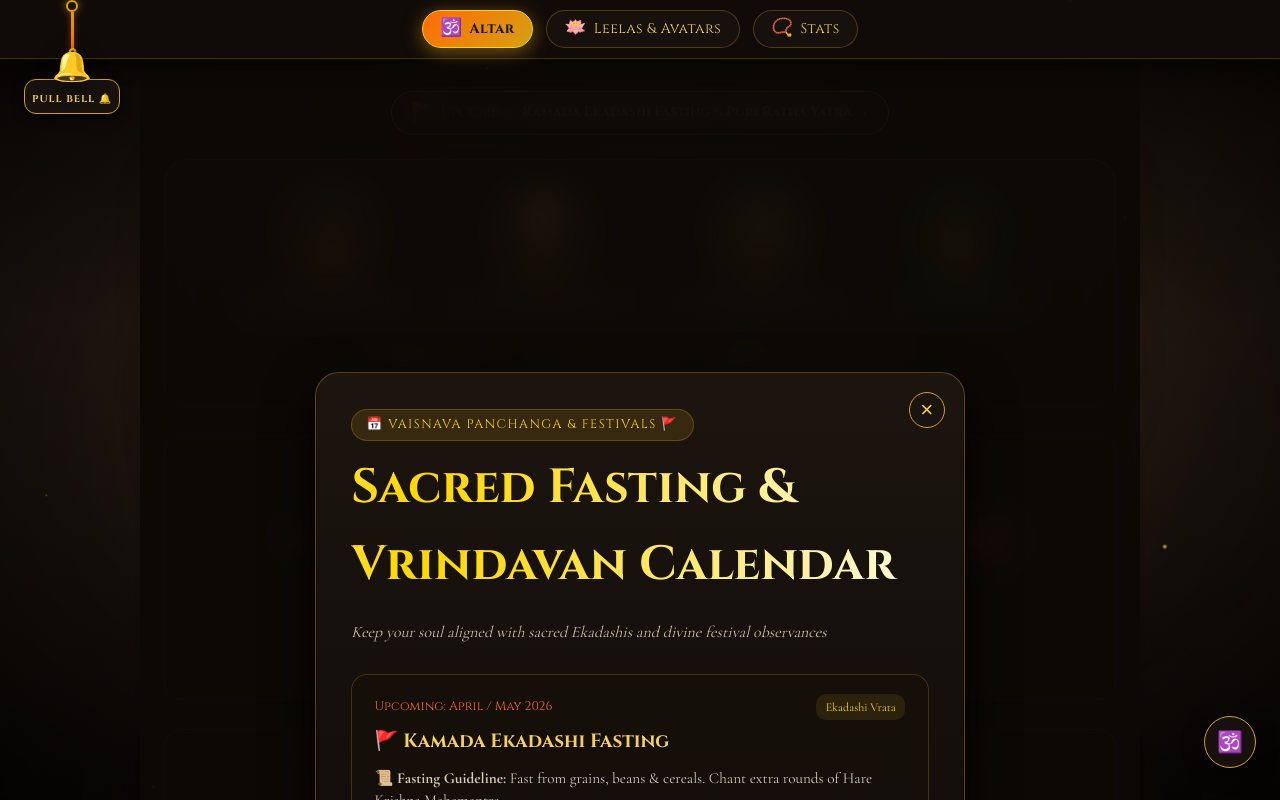
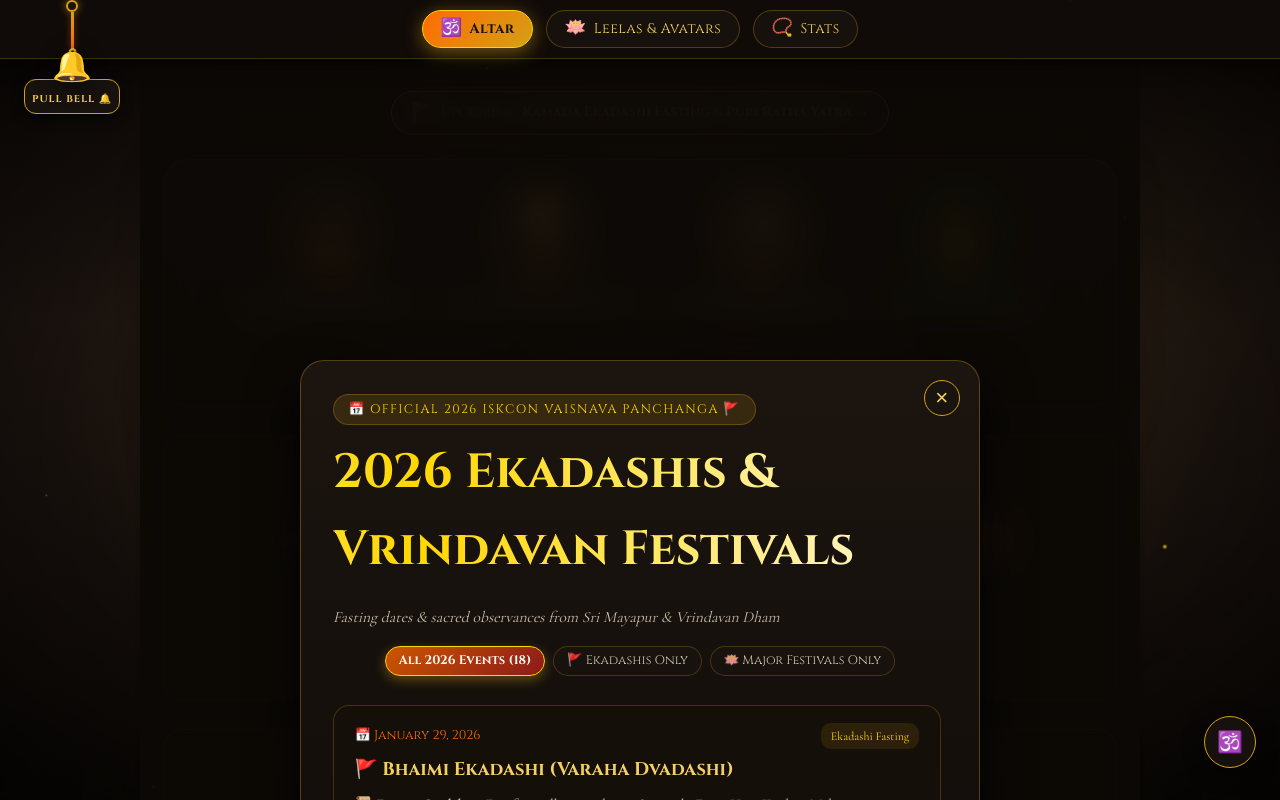
Before and after one commit to chaithanya762/harekrishna, a React (Vite) app: page / in a window 1280 px wide. Both pictures are taken after a click on the element "View Upcoming Ekadashi Fasting Dates & Festivals". Built offline with nearby package versions, Linux system fonts and the light colour scheme.

Commit message:
feat: Import complete official 2026 ISKCON Vaishnava Calendar and turn Diya flame tip upward facing the Lord

```diff
--- a/src/components/FestivalCalendarModal.css
+++ b/src/components/FestivalCalendarModal.css
@@ -12,16 +12,18 @@
 }
 
 .festival-modal-content {
-  max-width: 650px;
+  max-width: 680px;
   width: 100%;
-  padding: 2.2rem;
+  padding: 2rem;
   position: relative;
   border-radius: 24px;
   border: 1px solid rgba(212, 160, 23, 0.35);
   background: linear-gradient(180deg, rgba(28, 21, 16, 0.98), rgba(15, 11, 8, 0.99));
   box-shadow: 0 20px 50px rgba(0, 0, 0, 0.9);
-  max-height: 85vh;
-  overflow-y: auto;
+  max-height: 88vh;
+  display: flex;
+  flex-direction: column;
+  overflow: hidden;
 }
 
 .festival-close-btn {
@@ -40,6 +42,7 @@
   align-items: center;
   justify-content: center;
   transition: all 0.3s ease;
+  z-index: 10;
 }
 
 .festival-close-btn:hover {
@@ -48,7 +51,8 @@
 }
 
 .festival-modal-header {
-  margin-bottom: 1.8rem;
+  margin-bottom: 1.2rem;
+  flex-shrink: 0;
 }
 
 .festival-badge {
@@ -72,22 +76,69 @@
 
 .festival-subtitle {
   font-family: var(--font-body);
-  font-size: 1rem;
+  font-size: 0.98rem;
   color: rgba(245, 230, 204, 0.8);
   font-style: italic;
+  margin-bottom: 1rem;
+}
+
+/* Calendar Filter Tabs */
+.calendar-filter-bar {
+  display: flex;
+  gap: 0.5rem;
+  justify-content: center;
+  flex-wrap: wrap;
+  margin-bottom: 0.6rem;
+}
+
+.filter-tab {
+  background: rgba(26, 20, 16, 0.7);
+  border: 1px solid rgba(212, 160, 23, 0.25);
+  color: rgba(245, 230, 204, 0.85);
+  padding: 0.35rem 0.8rem;
+  border-radius: 16px;
+  font-family: var(--font-heading);
+  font-size: 0.78rem;
+  cursor: pointer;
+  transition: all 0.3s ease;
+}
+
+.filter-tab:hover {
+  border-color: var(--gold-glow);
+  color: var(--gold-light);
+}
+
+.filter-tab.active {
+  background: linear-gradient(135deg, var(--saffron-deep), var(--temple-red));
+  border-color: var(--gold-glow);
+  color: var(--warm-white);
+  font-weight: 700;
+  box-shadow: 0 4px 12px rgba(212, 160, 23, 0.4);
 }
 
 .festivals-list {
   display: flex;
   flex-direction: column;
-  gap: 1.2rem;
+  gap: 1rem;
+  flex: 1;
+  overflow-y: auto;
+  padding-right: 0.4rem;
+}
+
+.festivals-list::-webkit-scrollbar {
+  width: 5px;
+}
+
+.festivals-list::-webkit-scrollbar-thumb {
+  background: var(--gold);
+  border-radius: 10px;
 }
 
 .festival-card {
-  padding: 1.2rem 1.4rem;
+  padding: 1.1rem 1.3rem;
   border-radius: 16px;
   border: 1px solid rgba(212, 160, 23, 0.25);
-  background: rgba(22, 16, 11, 0.8);
+  background: rgba(22, 16, 11, 0.85);
 }
 
 .fest-header {
@@ -99,7 +150,7 @@
 
 .fest-date {
   font-family: var(--font-heading);
-  font-size: 0.78rem;
+  font-size: 0.8rem;
   color: var(--saffron);
 }
 
@@ -113,23 +164,28 @@
 
 .fest-title {
   font-family: var(--font-heading);
-  font-size: 1.2rem;
+  font-size: 1.15rem;
   color: var(--gold-light);
-  margin-bottom: 0.6rem;
+  margin-bottom: 0.5rem;
 }
 
 .fest-rules, .fest-blessing {
-  font-size: 0.95rem;
+  font-size: 0.92rem;
   line-height: 1.5;
   color: rgba(245, 230, 204, 0.88);
-  margin-bottom: 0.4rem;
+  margin-bottom: 0.3rem;
 }
 
 @media (max-width: 600px) {
   .festival-modal-content {
-    padding: 1.4rem 1rem;
+    padding: 1.4rem 0.9rem;
+    max-height: 92vh;
   }
   .festival-title {
     font-size: 1.4rem;
   }
+  .filter-tab {
+    font-size: 0.72rem;
+    padding: 0.3rem 0.6rem;
+  }
 }
--- a/src/components/FestivalCalendarModal.jsx
+++ b/src/components/FestivalCalendarModal.jsx
@@ -1,54 +1,199 @@
-import React from 'react';
+import React, { useState } from 'react';
 import './FestivalCalendarModal.css';
 
-const FESTIVALS = [
+const ISKCON_CALENDAR_2026 = [
   {
-    date: 'Upcoming: April / May 2026',
+    month: 'Jan 2026',
+    date: 'January 29, 2026',
+    title: '🚩 Bhaimi Ekadashi (Varaha Dvadashi)',
+    type: 'Ekadashi Fasting',
+    rules: 'Fast from all grains, beans & cereals. Extra Hare Krishna Mahamantra chanting.',
+    blessing: 'Grants liberation from past karmic sins and invokes Lord Varaha\'s divine protection.'
+  },
+  {
+    month: 'Feb 2026',
+    date: 'February 12, 2026',
+    title: '🚩 Vijaya Ekadashi Fasting',
+    type: 'Ekadashi Fasting',
+    rules: 'Fast from grains. Perform extra Japa rounds before Lord Vishnu/Krishna.',
+    blessing: 'Grants complete victory over internal enemies (lust, anger, greed) and obstacles.'
+  },
+  {
+    month: 'Feb 2026',
+    date: 'February 28, 2026',
+    title: '🪷 Sri Nityananda Trayodashi',
+    type: 'Lord Nityananda Appearance',
+    rules: 'Fasting till noon, Abhishekam & Gauranga Nityananda Kirtan Mahotsava.',
+    blessing: 'Lord Nityananda bestows mercy, breaking all barriers to pure divine love.'
+  },
+  {
+    month: 'Mar 2026',
+    date: 'March 3, 2026',
+    title: '🌕 Sri Gaura Purnima (Gauranga Jayanti)',
+    type: 'Lord Chaitanya Appearance',
+    rules: 'Fasting till moonrise, continuous Harinama Sankirtana & Mahaprasadam.',
+    blessing: 'Sri Chaitanya Mahaprabhu floods the soul with the sweet nectar of Krishna-prema.'
+  },
+  {
+    month: 'Mar 2026',
+    date: 'March 28, 2026',
+    title: '🏹 Sri Rama Navami',
+    type: 'Lord Ramachandra Appearance',
+    rules: 'Fasting till sunset. Recite Sri Ramachandra Stotram & offer fresh flowers.',
+    blessing: 'Bestows righteousness (Dharma), courage, and unshakeable inner peace.'
+  },
+  {
+    month: 'Apr 2026',
+    date: 'April 12, 2026',
     title: '🚩 Kamada Ekadashi Fasting',
-    type: 'Ekadashi Vrata',
-    rules: 'Fast from grains, beans & cereals. Chant extra rounds of Hare Krishna Mahamantra.',
+    type: 'Ekadashi Fasting',
+    rules: 'Fast from grains & beans. Dedicate all actions to Sri Krishna\'s lotus feet.',
     blessing: 'Fulfills pure spiritual desires and grants freedom from past karmic burdens.'
   },
   {
-    date: 'Upcoming: June / July 2026',
-    title: '🚩 Sri Puri Ratha Yatra Festival',
-    type: 'Puri Dham Grand Festival',
-    rules: 'Chant Jagannath Swamy Shloka, offer Mahaprasadam & fresh lotus flowers.',
-    blessing: 'Whoever beholds Sri Jagannath on His chariot never suffers rebirth in darkness.'
+    month: 'May 2026',
+    date: 'May 1, 2026',
+    title: '🦁 Sri Narasimha Chaturdashi',
+    type: 'Lord Narasimhadeva Appearance',
+    rules: 'Fasting till dusk, midnight Abhishekam, and chanting Sri Narasimha Kavacha.',
+    blessing: 'Destroys all spiritual fears, demonic influences, and grants fearless faith.'
   },
   {
-    date: 'Upcoming: August / Sept 2026',
-    title: '🪶 Sri Krishna Janmashtami',
-    type: 'Appearance Day of Lord Krishna',
-    rules: 'Fasting till midnight, midnight Abhishekam & Sankirtana उत्सव.',
-    blessing: 'Fills the heart with supreme bliss and eternal love for Sri Krishna.'
+    month: 'Jun 2026',
+    date: 'June 25, 2026',
+    title: '💧 Nirjala Pandava Ekadashi',
+    type: 'Greatest Ekadashi Fast',
+    rules: 'Complete fast without even taking a single drop of water from sunrise to sunrise.',
+    blessing: 'Grants the spiritual merit of observing all 24 Ekadashis of the entire year.'
   },
   {
-    date: 'Upcoming: Sept 2026',
-    title: '🪷 Sri Radhashtami',
+    month: 'Jul 2026',
+    date: 'July 16, 2026',
+    title: '🛞 Sri Puri Ratha Yatra Mahotsava',
+    type: 'Puri Dham Chariot Festival',
+    rules: 'Chant "Jagannatha Swami Nayana Pathagami Bhavatu Me" & pull Lord\'s chariot.',
+    blessing: 'Whoever beholds Sri Jagannath on His Ratha chariot never suffers rebirth in darkness.'
+  },
+  {
+    month: 'Jul 2026',
+    date: 'July 25, 2026',
+    title: '🚩 Devashayani Shayani Ekadashi',
+    type: 'Beginning of Chaturmasya',
+    rules: 'Fast from grains. Four-month Vrata (Chaturmasya) begins with vows.',
+    blessing: 'Deepens spiritual discipline and attracts Sri Krishna\'s special glance.'
+  },
+  {
+    month: 'Aug 2026',
+    date: 'August 23, 2026',
+    title: '🪷 Jhulan Yatra & Pavitra Ekadashi',
+    type: 'Vrindavan Swing Festival',
+    rules: 'Offer silk thread Pavitra garlands to Radha-Krishna on Their flower swing.',
+    blessing: 'Attracts the sweet, confidential conjugal pastimes of Vrindavan.'
+  },
+  {
+    month: 'Sep 2026',
+    date: 'September 4, 2026',
+    title: '🪶 Sri Krishna Janmashtami',
+    type: 'Appearance of Lord Sri Krishna',
+    rules: 'Fasting till midnight, midnight 108 Kalash Abhishekam & Sankirtana.',
+    blessing: 'Fills the heart with supreme bliss, destroying all darkness and spiritual ignorance.'
+  },
+  {
+    month: 'Sep 2026',
+    date: 'September 5, 2026',
+    title: '🌸 Nandotsava & Srila Prabhupada Jayanti',
+    type: 'Appearance Day of Founder-Acharya',
+    rules: 'Offer Puspanjali, cook 56 bhoga offerings & listen to Prabhupada Katha.',
+    blessing: 'Grants steady discipleship and eternal service at Lord Chaitanya\'s mission.'
+  },
+  {
+    month: 'Sep 2026',
+    date: 'September 18, 2026',
+    title: '🌺 Sri Radhashtami',
     type: 'Appearance Day of Srimati Radharani',
-    rules: 'Fasting till noon, offering Tulsi leaves and singing Radhe Radhe Kirtan.',
-    blessing: 'Srimati Radharani grants direct devotional service at Krishna\'s lotus feet.'
+    rules: 'Fasting till noon, offer Tulsi Manjari leaves and sing Radhe Radhe Kirtan.',
+    blessing: 'Srimati Radharani grants direct devotional service at Sri Krishna\'s lotus feet.'
+  },
+  {
+    month: 'Oct 2026',
+    date: 'October 21, 2026',
+    title: '🌕 Sharad Purnima & Pasankusa Ekadashi',
+    type: 'Rasa Leela & Kartik Begins',
+    rules: 'Offer sweet rice (Kheer) under full moonlight. Damodara Month begins.',
+    blessing: 'Grants entrance into Sri Krishna\'s intimate Raas Leela pastimes.'
+  },
+  {
+    month: 'Nov 2026',
+    date: 'November 8, 2026',
+    title: '🏔️ Sri Govardhan Puja & Annakuta',
+    type: 'Govardhan Hill Worship',
+    rules: 'Prepare mountain of vegetarian offerings (Annakuta) & circumambulate Giriraj.',
+    blessing: 'Giriraj Govardhan protects devotees from all planetary & worldly afflictions.'
+  },
+  {
+    month: 'Nov 2026',
+    date: 'November 20, 2026',
+    title: '🪴 Utthana Prabodhini Ekadashi (Tulsi Vivaha)',
+    type: 'Awakening of Lord Vishnu',
+    rules: 'Perform Tulsi Vivaha ceremony with Sri Shaligram Shila & offer brass lamps.',
+    blessing: 'Bestows eternal auspiciousness, happy family life, and pure Krishna bhakti.'
+  },
+  {
+    month: 'Dec 2026',
+    date: 'December 20, 2026',
+    title: '📜 Gita Jayanti & Mokshada Ekadashi',
+    type: 'Spoken Day of Bhagavad Gita',
+    rules: 'Recite all 18 Chapters of Bhagavad Gita As It Is & fast from grains.',
+    blessing: 'Destroys illusion, grants divine wisdom, and leads straight to Goloka Vrindavan.'
   }
 ];
 
 export default function FestivalCalendarModal({ onClose }) {
+  const [filter, setFilter] = useState('all');
+
+  const filteredList = ISKCON_CALENDAR_2026.filter((item) => {
+    if (filter === 'ekadashi') return item.type.includes('Ekadashi');
+    if (filter === 'festival') return !item.type.includes('Ekadashi');
+    return true;
+  });
+
   return (
     <div className="festival-modal-overlay divine-reveal" onClick={onClose}>
       <div className="festival-modal-content glass-panel" onClick={(e) => e.stopPropagation()}>
-        <button className="festival-close-btn" onClick={onClose}>×</button>
+        <button className="festival-close-btn" onClick={onClose} aria-label="Close">×</button>
 
         <div className="festival-modal-header text-center">
-          <span className="festival-badge">📅 VAISNAVA PANCHANGA & FESTIVALS 🚩</span>
-          <h2 className="shimmer-text festival-title">Sacred Fasting & Vrindavan Calendar</h2>
-          <p className="festival-subtitle">Keep your soul aligned with sacred Ekadashis and divine festival observances</p>
+          <span className="festival-badge">📅 OFFICIAL 2026 ISKCON VAISNAVA PANCHANGA 🚩</span>
+          <h2 className="shimmer-text festival-title">2026 Ekadashis & Vrindavan Festivals</h2>
+          <p className="festival-subtitle">Fasting dates & sacred observances from Sri Mayapur & Vrindavan Dham</p>
+
+          <div className="calendar-filter-bar">
+            <button
+              className={`filter-tab ${filter === 'all' ? 'active' : ''}`}
+              onClick={() => setFilter('all')}
+            >
+              All 2026 Events ({ISKCON_CALENDAR_2026.length})
+            </button>
+            <button
+              className={`filter-tab ${filter === 'ekadashi' ? 'active' : ''}`}
+              onClick={() => setFilter('ekadashi')}
+            >
+              🚩 Ekadashis Only
+            </button>
+            <button
+              className={`filter-tab ${filter === 'festival' ? 'active' : ''}`}
+              onClick={() => setFilter('festival')}
+            >
+              🪷 Major Festivals Only
+            </button>
+          </div>
         </div>
 
         <div className="festivals-list">
-          {FESTIVALS.map((fest, idx) => (
+          {filteredList.map((fest, idx) => (
             <div key={idx} className="festival-card glass-panel">
               <div className="fest-header">
-                <span className="fest-date">{fest.date}</span>
+                <span className="fest-date">📅 {fest.date}</span>
                 <span className="fest-type">{fest.type}</span>
               </div>
               <h3 className="fest-title">{fest.title}</h3>
```
Also changed, not shown: src/components/MoodSelector.css (+12 -8 lines).
